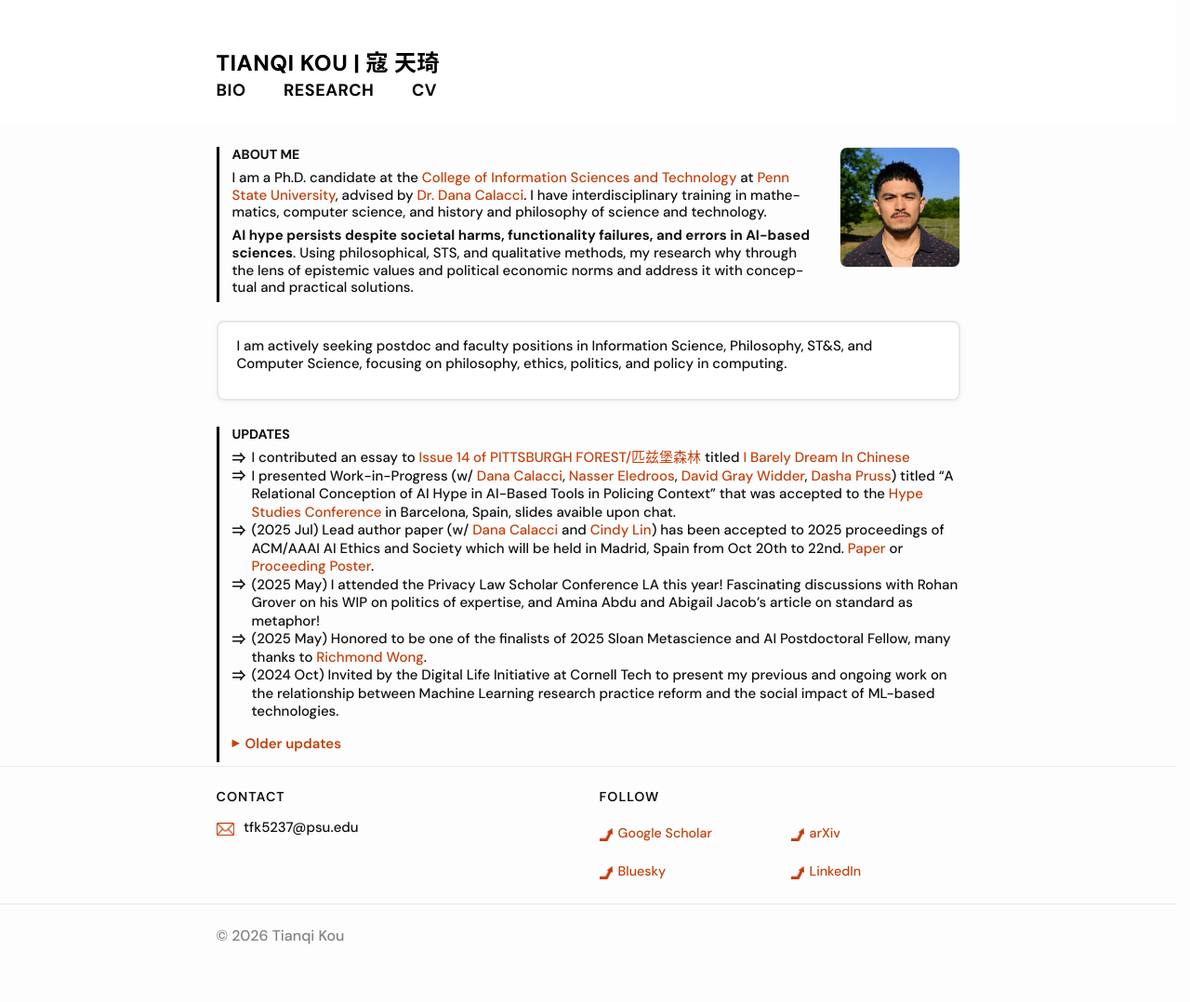
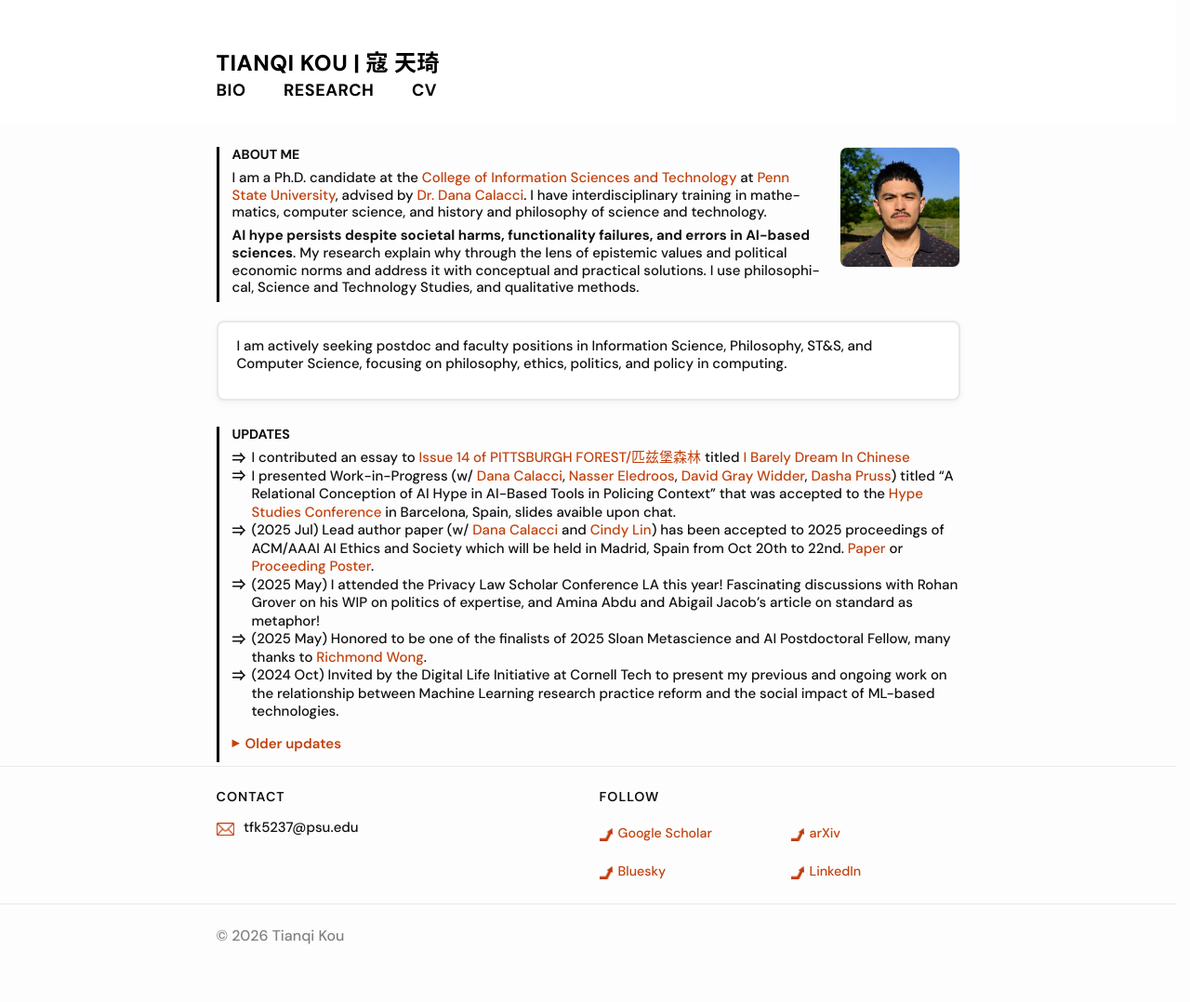
Before and after one commit to koutianqi/koutianqi.github.io, a Jekyll site: the page built from index.markdown, in a window 1280 px wide. Shown: the whole page at 93% size. Built offline with Jekyll 4.4.1, drawn with Linux system fonts in a browser that asks for light colours.

Commit message:
Update index.markdown

```diff
--- a/index.markdown
+++ b/index.markdown
@@ -11,7 +11,7 @@ description: "I study hype and accountability in AI/ML ecosystem."
 
 I am a Ph.D. candidate at the [College of Information Sciences and Technology](https://ist.psu.edu/about) at [Penn State University](https://www.psu.edu), advised by [Dr. Dana Calacci](https://www.dcalacci.net). I have interdisciplinary training in mathematics, computer science, and history and philosophy of science and technology.
 
-**AI hype persists despite societal harms, functionality failures, and errors in AI-based sciences**. Using philosophical, STS, and qualitative methods, my research why through the lens of epistemic values and political economic norms and address it with conceptual and practical solutions.
+**AI hype persists despite societal harms, functionality failures, and errors in AI-based sciences**. My research explain why through the lens of epistemic values and political economic norms and address it with conceptual and practical solutions. I use philosophical, Science and Technology Studies, and qualitative methods.
 
   </div>
   <img class="headshot" src="{{ "/assets/img/headshot_crop.jpg" | relative_url }}" alt="Headshot" />
```
